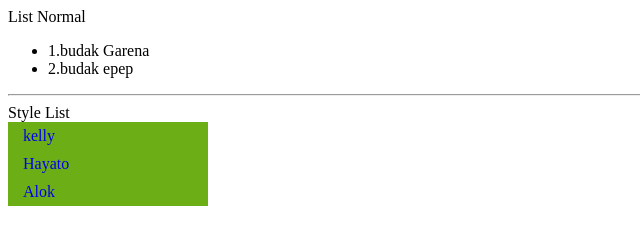
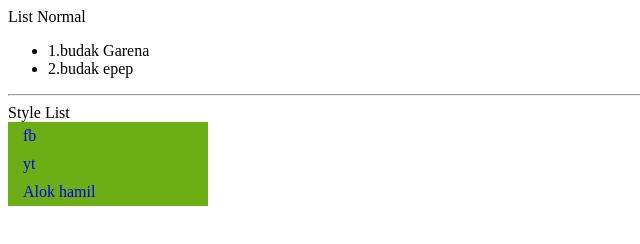
Before and after one commit to viasel/viasel.github.io, a plain HTML site: page index.html in a window 1280 px wide. Shown: the whole page, without its empty margins (0-640 px from the left). Drawn offline with Linux system fonts and the light colour scheme.

Commit message:
Update index.html

```diff
--- a/index.html
+++ b/index.html
@@ -65,11 +65,11 @@ Style List
 
 <ul>
 
-<li><a href="https://www.facebook.com">kelly</a></li>
+<li><a href="https://www.facebook.com">fb</a></li>
 
-<li><a href="https://www.youtube.com">Hayato</a></li>
+<li><a href="https://www.youtube.com">yt</a></li>
 
-<li><a href="https://www.google.com/url?sa=t&source=web&rct=j&opi=89978449&url=https://m.youtube.com/watch%3Fv%3Dhd3fPBm5lSQ&ved=2ahUKEwiblJXcoteFAxU5TWwGHTASAIgQwqsBegQIEBAG&usg=AOvVaw3spWQSGDiAekpw6vqxFEDK">Alok</a></li>
+<li><a href="https://www.google.com/url?sa=t&source=web&rct=j&opi=89978449&url=https://m.youtube.com/watch%3Fv%3Dhd3fPBm5lSQ&ved=2ahUKEwiblJXcoteFAxU5TWwGHTASAIgQwqsBegQIEBAG&usg=AOvVaw3spWQSGDiAekpw6vqxFEDK">Alok hamil</a></li>
 
 </ul>
 
```
